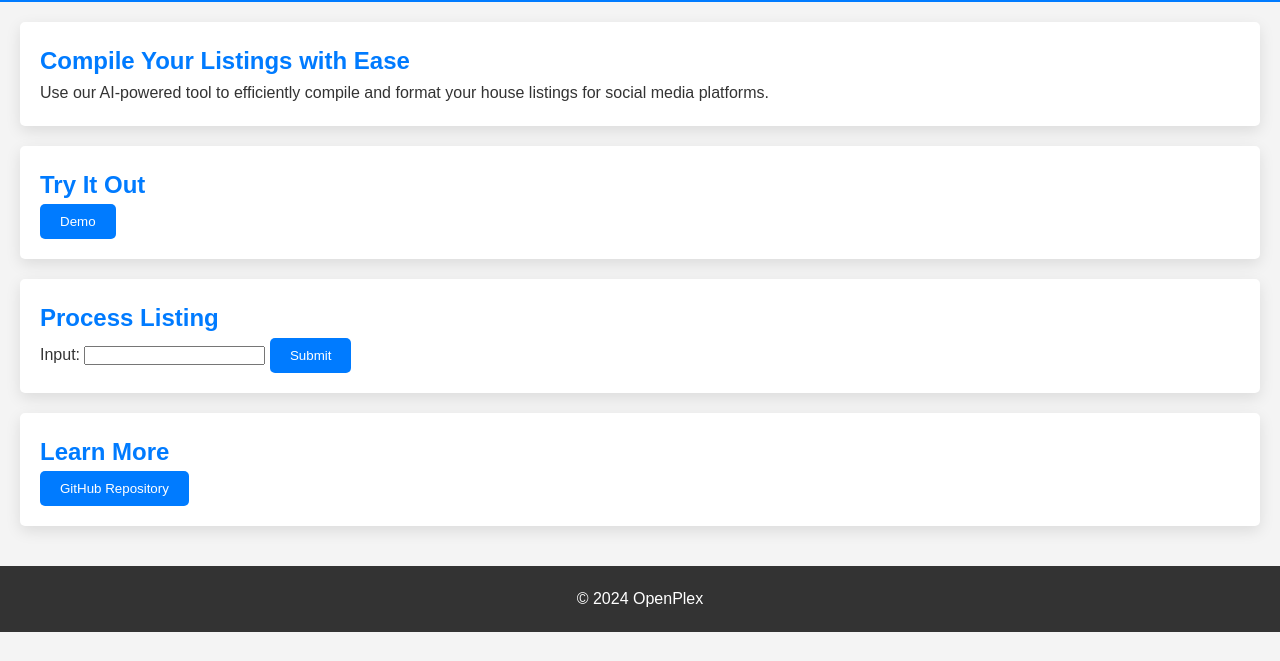
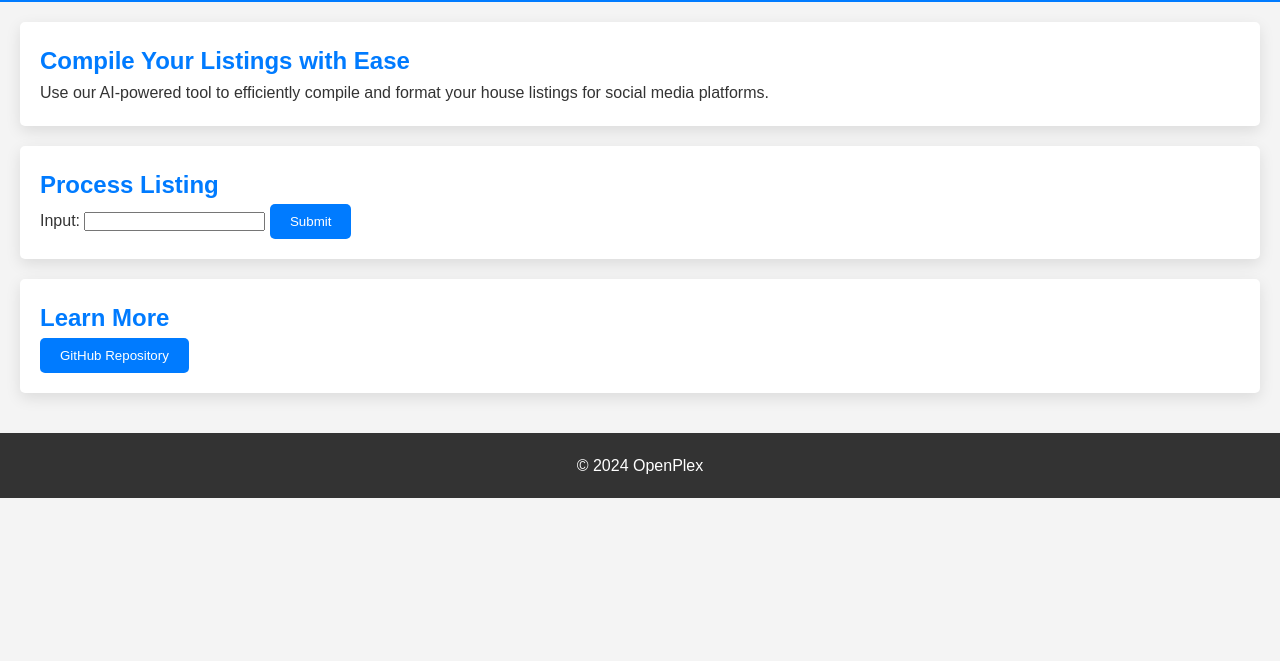
Before and after one commit to supertimmyh/HouseListCompiler-GPTAPI, a plain HTML site: page webapp/static/index.html in a window 1280 px wide. Shown: the part 139-800 px from the top of the page. Drawn offline with Linux system fonts and the light colour scheme; files that its build step writes are made by us from their sources; files whose address does not match are found by name.

Commit message:
Update GitHub Repo link and remove the demo section

```diff
--- a/webapp/static/index.html
+++ b/webapp/static/index.html
@@ -18,10 +18,6 @@
             <p>Use our AI-powered tool to efficiently compile and format your house listings for social media platforms.</p>
         </section>
         <section>
-            <h2>Try It Out</h2>
-            <button onclick="location.href='/'">Demo</button> <!-- Replace with your demo link -->
-        </section>
-        <section>
             <h2>Process Listing</h2>
             <form id="listingForm">
                 <!-- Add your input fields here. -->
@@ -34,7 +30,7 @@
         </section>
         <section>
             <h2>Learn More</h2>
-            <button onclick="location.href='https://github.com/your-repo'">GitHub Repository</button> <!-- Replace with your GitHub repo link -->
+            <button onclick="location.href='https://github.com/supertimmyh/HouseListCompiler-GPTAPI'">GitHub Repository</button> <!-- Replace with your GitHub repo link -->
         </section>
     </main>
     <footer>
```
